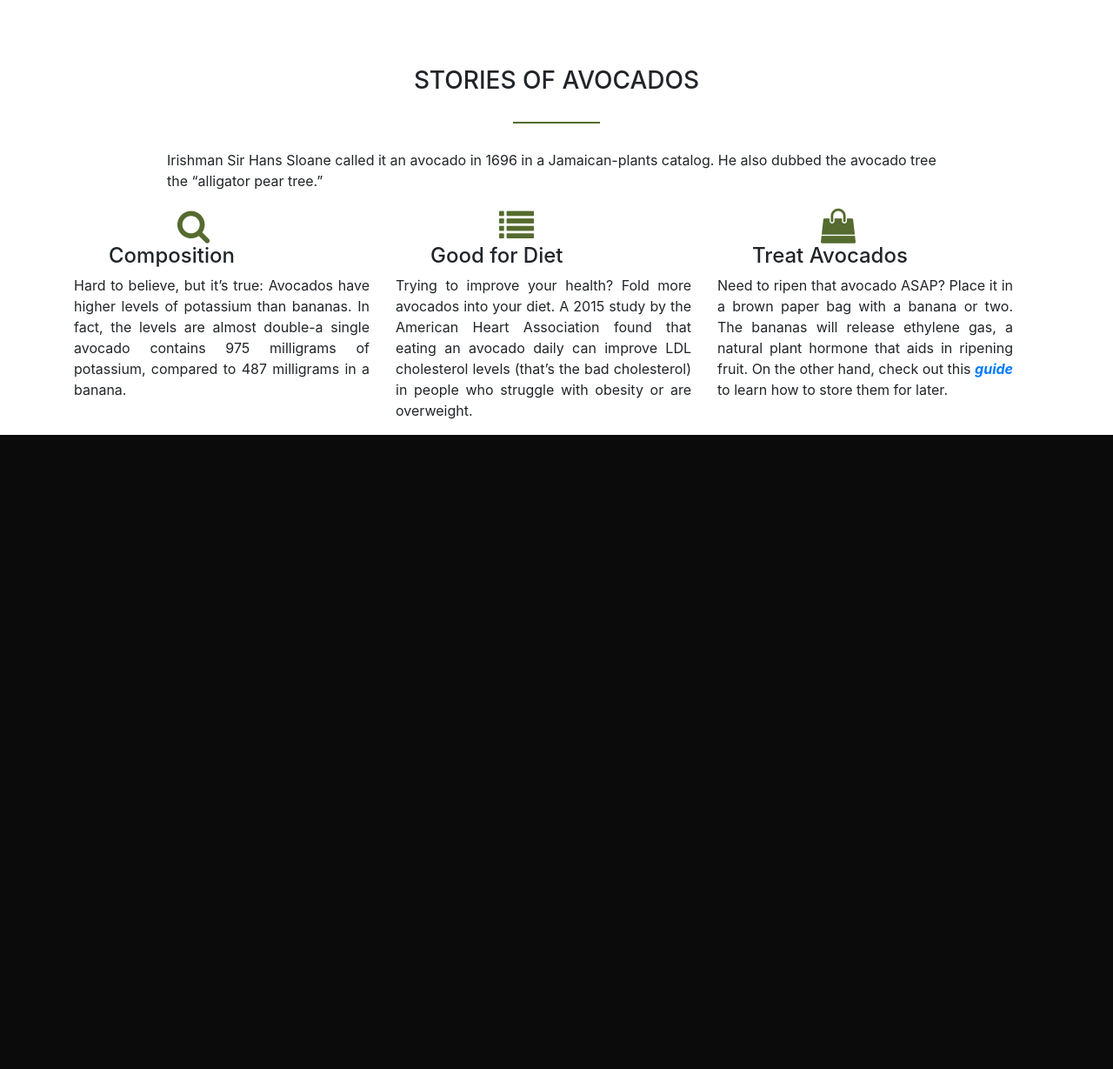
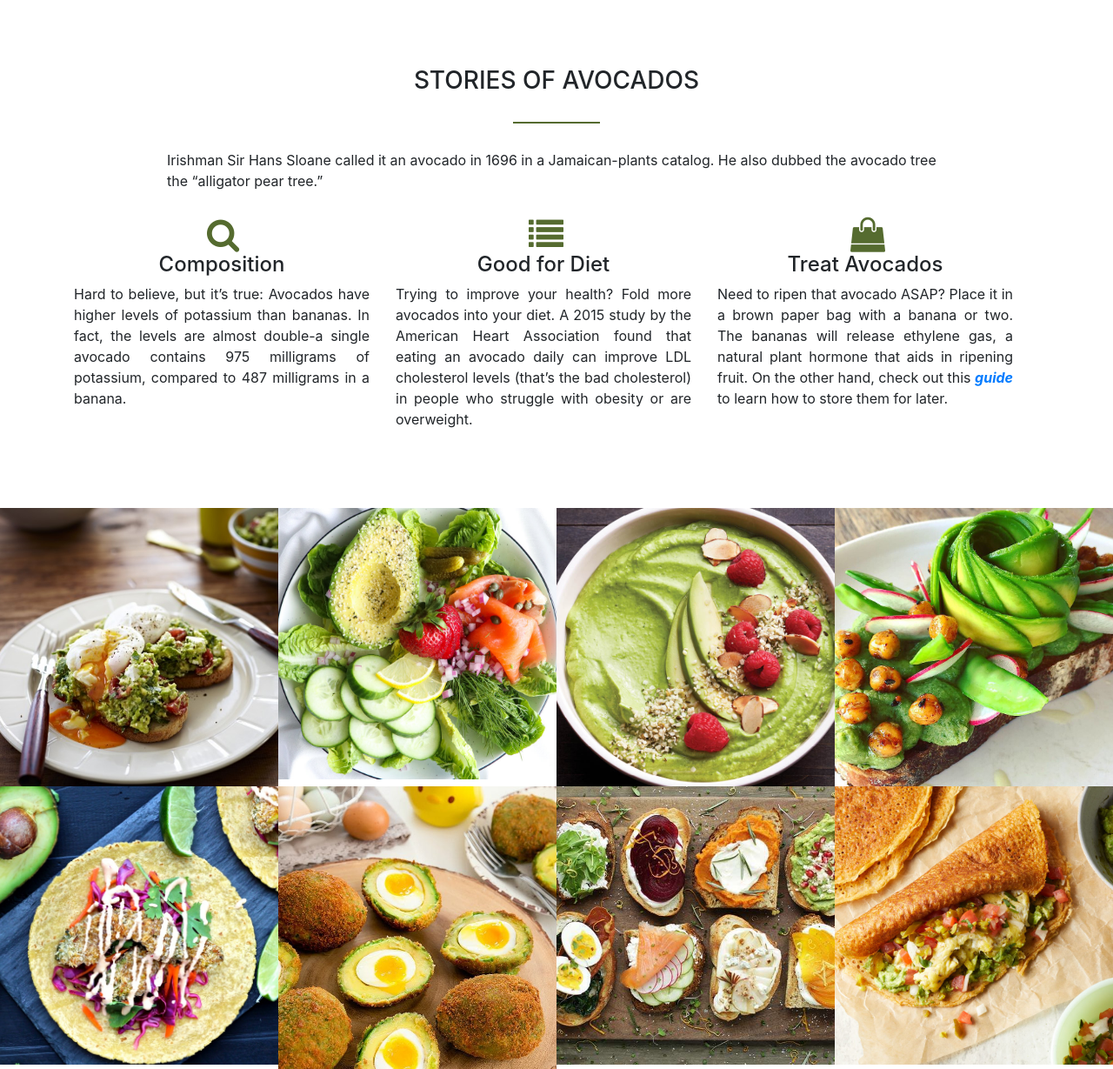
Before and after one commit to mininutes/avocados, a PHP site: page / in a window 1280 px wide. Shown: the part 804-2033 px from the top of the page at 87% size. Before the commit the page ends 1304 px from the top, so only its background shows below. Run offline with PHP 8.4, Linux system fonts and the light colour scheme.

Commit message:
Add photo product

```diff
--- a/index.html
+++ b/index.html
@@ -71,5 +71,50 @@
     </div>
     </section>
 
+    <section class="meal">
+        <ul class="meal-showcase">
+            <li>
+                <figure class="meal-photo">
+                    <img src="img/meal1.jpg" alt="">
+                </figure>
+            </li>
+            <li>
+                <figure class="meal-photo">
+                    <img src="img/meal2.jpg" alt="">
+                </figure>
+            </li>
+            <li>
+                <figure class="meal-photo">
+                    <img src="img/meal3.jpg" alt="">
+                </figure>
+            </li>
+            <li>
+                <figure class="meal-photo">
+                    <img src="img/meal5.jpg" alt="">
+                </figure>
+            </li>
+            <li>
+                <figure class="meal-photo">
+                    <img src="img/meal4.jpg" alt="">
+                </figure>
+            </li>
+            <li>
+                <figure class="meal-photo">
+                    <img src="img/meal6.jpg" alt="">
+                </figure>
+            </li>
+            <li>
+                <figure class="meal-photo">
+                    <img src="img/meal7.jpg" alt="">
+                </figure>
+            </li>
+            <li>
+                <figure class="meal-photo">
+                    <img src="img/meal8.jpg" alt="">
+                </figure>
+            </li>
+        </ul>
+    </section>
+
 </body>
 </html>
--- a/style.css
+++ b/style.css
@@ -29,6 +29,7 @@ header{
     height: 100vh;
     background-position: center;
     background-size: cover;
+    background-attachment: fixed;
 }
 
 
@@ -113,21 +114,56 @@ h3:after{
 .copy {
     width: 70%;
     margin-left: 15%;
-    margin-bottom: 20px;
+    margin-bottom: 30px;
 
 }
 
 .arranging {
     text-align: justify;
+    margin-bottom: 30px;
 }
 
 .features i{
     font-size: 40px;
     color: darkolivegreen;
-    margin-left: 35%;
+    margin-left: 45%;
 
 }
 
 .features h4 {
-    margin-left: 40px;
+    text-align: center;
 }
+
+.meal-showcase{
+    list-style: none;
+    width: 100%;
+}
+
+.meal-showcase li {
+    display: block;
+    width: 25%;
+    float: left;
+}
+
+.meal-photo{
+    width: 100%;
+    margin: 0;
+    overflow: hidden;
+
+}
+
+.meal-photo img {
+    width: 100%;
+    height: auto;
+    transform: scale(1.15);
+    transition: transform 0.5s;
+}
+
+.meal-photo img:hover{
+    transform: scale(1.05);
+}
+
+.meal {
+    margin-top: 60px;
+
+}
```
Also changed, not shown: img/meal1.jpg (added), img/meal2.jpg (added), img/meal3.jpg (added), img/meal4.jpg (added), img/meal5.jpg (added), img/meal6.jpg (added), img/meal7.jpg (added), img/meal8.jpg (added).
